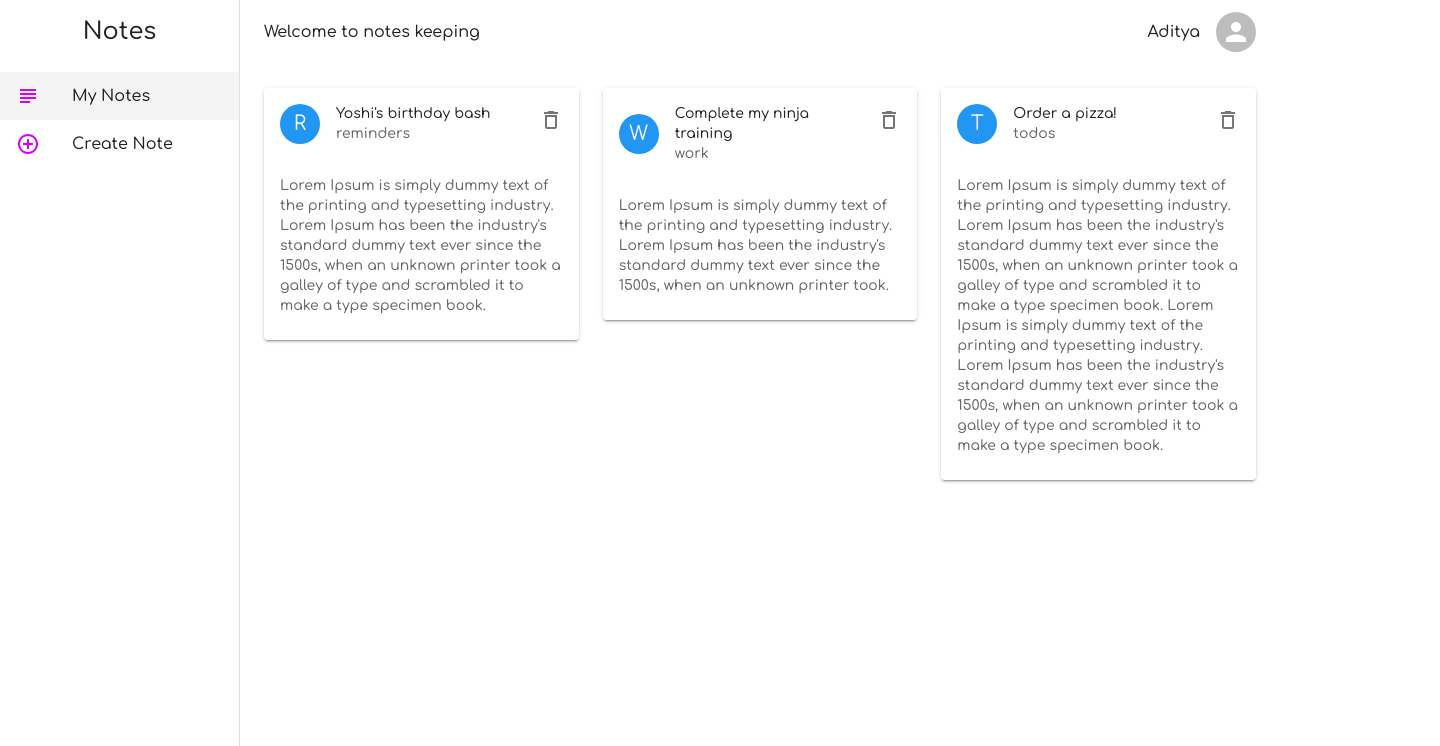
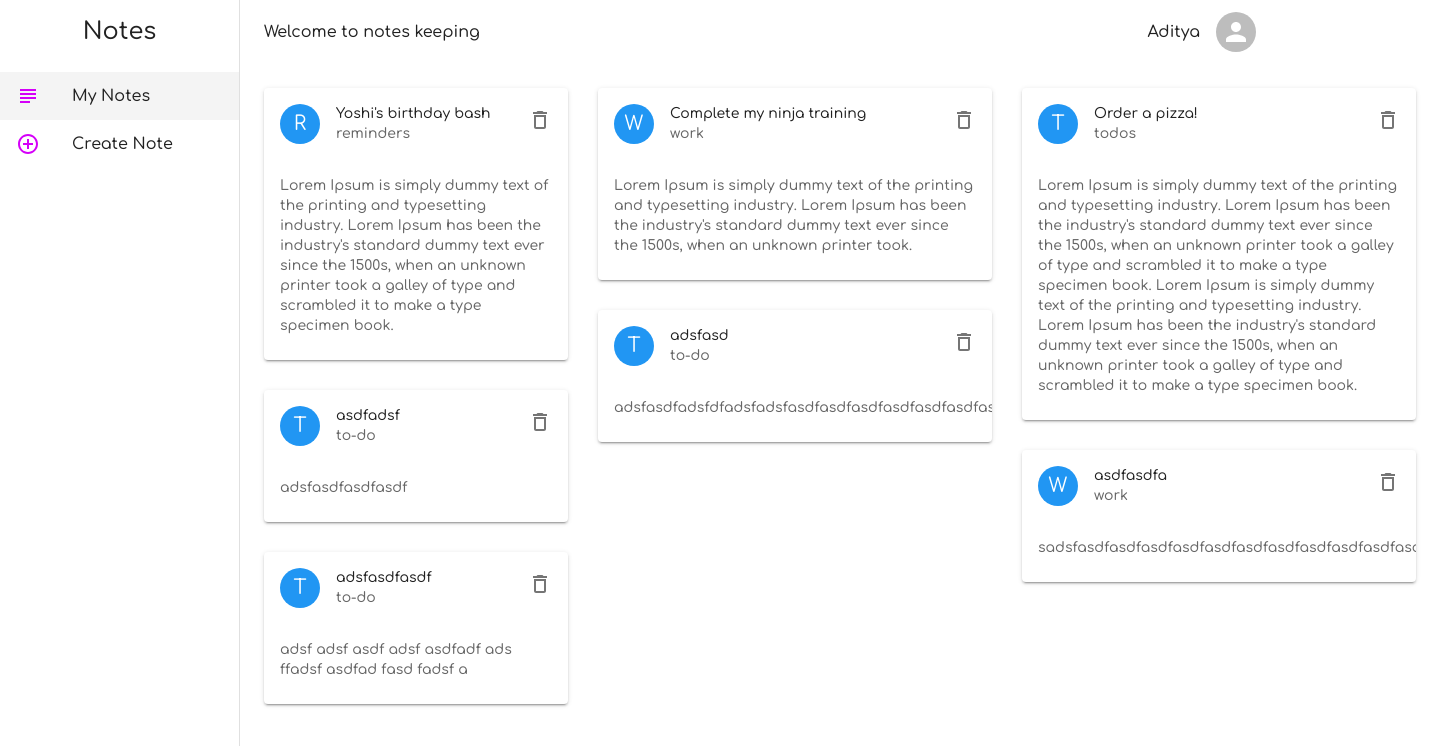
Before and after one commit to RaulLit/Material-UI-Tutorial, a React (Create React App) app: page / in a window 1280 px wide. Shown: the top 746 px of the page, 1440 px wide, since content can reach past the window. Built offline with nearby package versions, Linux system fonts and the light colour scheme; data requests are answered from the project's data file.

Commit message:
Masonry grid done

```diff
--- a/data/db.json
+++ b/data/db.json
@@ -17,6 +17,30 @@
       "details": "Lorem Ipsum is simply dummy text of the printing and typesetting industry. Lorem Ipsum has been the industry's standard dummy text ever since the 1500s, when an unknown printer took a galley of type and scrambled it to make a type specimen book.\nLorem Ipsum is simply dummy text of the printing and typesetting industry. Lorem Ipsum has been the industry's standard dummy text ever since the 1500s, when an unknown printer took a galley of type and scrambled it to make a type specimen book.",
       "category": "todos",
       "id": 3
+    },
+    {
+      "title": "asdfadsf",
+      "details": "adsfasdfasdfasdf",
+      "category": "to-do",
+      "id": 4
+    },
+    {
+      "title": "adsfasd",
+      "details": "adsfasdfadsfdfadsfadsfasdfasdfasdfasdfasdfasdfasdfasdf",
+      "category": "to-do",
+      "id": 5
+    },
+    {
+      "title": "asdfasdfa",
+      "details": "sadsfasdfasdfasdfasdfasdfasdfasdfasdfasdfasdfasdfadfasdfas",
+      "category": "work",
+      "id": 6
+    },
+    {
+      "title": "adsfasdfasdf",
+      "details": "adsf adsf asdf adsf asdfadf ads ffadsf asdfad fasd fadsf a",
+      "category": "to-do",
+      "id": 7
     }
   ]
 }
--- a/package.json
+++ b/package.json
@@ -13,6 +13,7 @@
     "@testing-library/user-event": "^13.5.0",
     "react": "^18.2.0",
     "react-dom": "^18.2.0",
+    "react-masonry-css": "^1.0.16",
     "react-router-dom": "^6.11.2",
     "react-scripts": "5.0.1",
     "web-vitals": "^2.1.4"
--- a/src/App.css
+++ b/src/App.css
@@ -12,3 +12,22 @@
 .active {
   background: #f4f4f4;
 }
+
+/* Masonry Grip */
+.my-masonry-grid {
+  display: -webkit-box; /* Not needed if autoprefixing */
+  display: -ms-flexbox; /* Not needed if autoprefixing */
+  display: flex;
+  margin-left: -30px; /* gutter size offset */
+  width: auto;
+}
+.my-masonry-grid_column {
+  padding-left: 30px; /* gutter size */
+  background-clip: padding-box;
+}
+
+/* Style your items */
+.my-masonry-grid_column > div {
+  /* change div to reference your elements you put in <Masonry> */
+  margin-bottom: 30px;
+}
--- a/src/pages/Home.js
+++ b/src/pages/Home.js
@@ -1,6 +1,7 @@
 import { Container, Grid } from "@mui/material";
 import { useEffect, useState } from "react";
 import { NoteCard } from "../components/NoteCard";
+import Masonry from "react-masonry-css";
 
 export const Home = () => {
   const [notes, setNotes] = useState([]);
@@ -20,16 +21,26 @@
     setNotes(newNotes);
   };
 
+  const customBreakpoints = {
+    default: 3,
+    1100: 2,
+    700: 1,
+  };
+
   return (
     <Container sx={{ padding: (theme) => theme.spacing(3) }}>
-      <Grid container spacing={3}>
+      <Masonry
+        breakpointCols={customBreakpoints}
+        className="my-masonry-grid"
+        columnClassName="my-masonry-grid_column"
+      >
         {notes &&
           notes.map((item) => (
-            <Grid item key={item.id} xs={12} sm={6} md={4}>
+            <div key={item.id}>
               <NoteCard note={item} handleDelete={handleDelete} />
-            </Grid>
+            </div>
           ))}
-      </Grid>
+      </Masonry>
     </Container>
   );
 };
```
Also changed, not shown: 1 other file (tests, documents, lock files or other folders).
